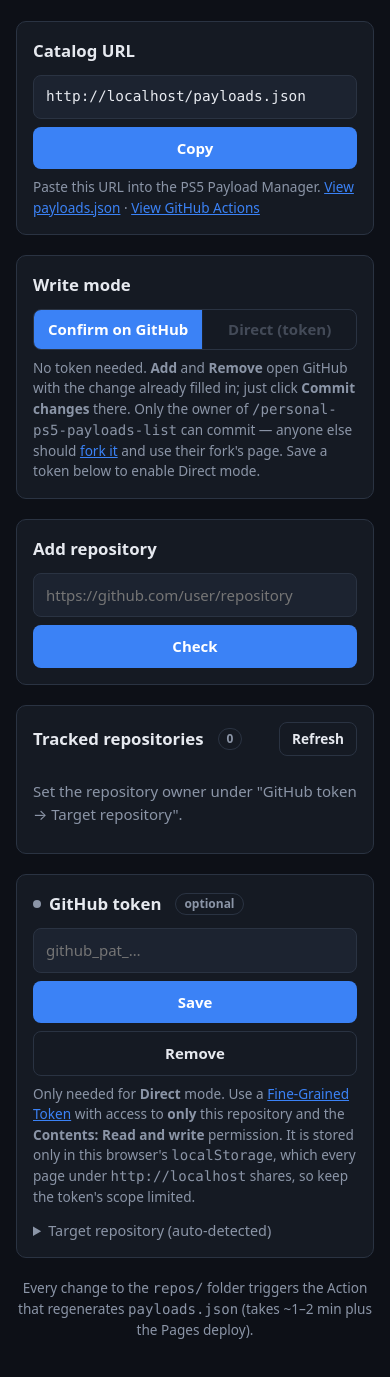
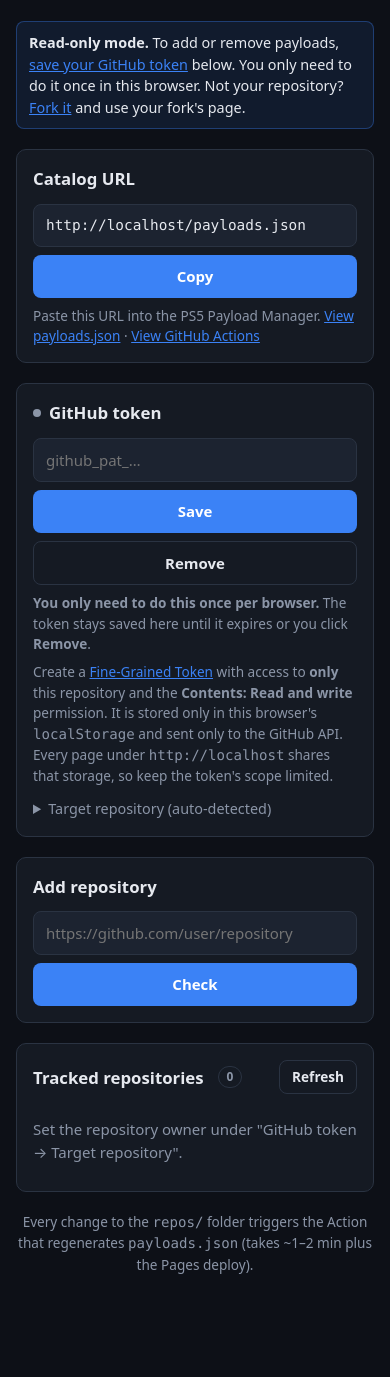
Before and after one commit to ciarantoner/ps5-personal-payloads-catalog, a plain HTML site: page manage/index.html in a window 390 px wide. Shown: the part 111-1488 px from the top of the page. After the commit the page ends 1450 px from the top, so only its background shows below. Drawn offline with Linux system fonts and the light colour scheme.

Commit message:
Use token-only writes and move token section under catalog URL
Drop the "Confirm on GitHub" mode and make it clear the token is asked for
only once per browser, until it expires or is removed.

Co-Authored-By: Claude Opus 5.5 <noreply@anthropic.com>

```diff
--- a/manage/index.html
+++ b/manage/index.html
@@ -78,11 +78,7 @@
   .msg.err { background: rgba(239, 68, 68, .1); border: 1px solid rgba(239, 68, 68, .35); }
   .msg.info { background: rgba(59, 130, 246, .1); border: 1px solid rgba(59, 130, 246, .35); }
 
-  .seg { display: inline-flex; border: 1px solid var(--border); border-radius: 8px; overflow: hidden; }
-  .seg button { background: transparent; color: var(--muted); border-radius: 0; padding: 8px 14px; font-weight: 600; }
-  .seg button + button { border-left: 1px solid var(--border); }
-  .seg button.active { background: var(--accent); color: #fff; }
-  .seg button:disabled { opacity: .4; }
+  #modeBanner { margin: 0 0 20px; }
 
   .preview {
     margin-top: 14px;
@@ -126,8 +122,6 @@
     section { padding: 16px; }
     ul.repos li { flex-wrap: wrap; }
     .row > button { width: 100%; }
-    .seg { width: 100%; }
-    .seg button { flex: 1; }
   }
 </style>
 </head>
@@ -137,6 +131,8 @@
     <h1>Personal PS5 Payloads List</h1>
     <p>Personal catalog for the PS5 Payload Manager (<span class="mono">pldmgr</span>).</p>
   </header>
+
+  <div id="modeBanner" class="msg show info"></div>
 
   <section>
     <h2>Catalog URL</h2>
@@ -148,12 +144,30 @@
   </section>
 
   <section>
-    <h2>Write mode</h2>
-    <div class="seg" role="group" aria-label="Write mode">
-      <button id="modeGithub" type="button">Confirm on GitHub</button>
-      <button id="modeDirect" type="button">Direct (token)</button>
+    <h2 id="tokenSection"><span id="tokenDot" class="dot"></span> GitHub token</h2>
+    <div class="row">
+      <input id="tokenInput" type="password" placeholder="github_pat_…" autocomplete="off" aria-label="Personal Access Token">
+      <button id="saveTokenBtn">Save</button>
+      <button id="clearTokenBtn" class="ghost">Remove</button>
     </div>
-    <p class="hint" id="modeHint"></p>
+    <p class="hint">
+      <b>You only need to do this once per browser.</b> The token stays saved here until it expires or you click <b>Remove</b>.
+    </p>
+    <p class="hint">
+      Create a <a href="https://github.com/settings/personal-access-tokens/new" target="_blank" rel="noopener">Fine-Grained Token</a>
+      with access to <b>only</b> this repository and the <b>Contents: Read and write</b> permission.
+      It is stored only in this browser's <span class="mono">localStorage</span> and sent only to the GitHub API.
+      Every page under <span class="mono" id="originHint"></span> shares that storage, so keep the token's scope limited.
+    </p>
+    <details>
+      <summary>Target repository (auto-detected)</summary>
+      <div class="row">
+        <input id="ownerInput" placeholder="owner" aria-label="Owner">
+        <input id="repoNameInput" placeholder="personal-ps5-payloads-list" aria-label="Repository">
+        <button id="saveTargetBtn" class="ghost">Apply</button>
+      </div>
+    </details>
+    <div id="tokenMsg" class="msg"></div>
   </section>
 
   <section>
@@ -172,30 +186,6 @@
     <div id="listMsg" class="msg"></div>
   </section>
 
-  <section>
-    <h2><span id="tokenDot" class="dot"></span> GitHub token <span class="badge">optional</span></h2>
-    <div class="row">
-      <input id="tokenInput" type="password" placeholder="github_pat_…" autocomplete="off" aria-label="Personal Access Token">
-      <button id="saveTokenBtn">Save</button>
-      <button id="clearTokenBtn" class="ghost">Remove</button>
-    </div>
-    <p class="hint">
-      Only needed for <b>Direct</b> mode. Use a <a href="https://github.com/settings/personal-access-tokens/new" target="_blank" rel="noopener">Fine-Grained Token</a>
-      with access to <b>only</b> this repository and the <b>Contents: Read and write</b> permission.
-      It is stored only in this browser's <span class="mono">localStorage</span>, which every page under
-      <span class="mono" id="originHint"></span> shares, so keep the token's scope limited.
-    </p>
-    <details>
-      <summary>Target repository (auto-detected)</summary>
-      <div class="row">
-        <input id="ownerInput" placeholder="owner" aria-label="Owner">
-        <input id="repoNameInput" placeholder="personal-ps5-payloads-list" aria-label="Repository">
-        <button id="saveTargetBtn" class="ghost">Apply</button>
-      </div>
-    </details>
-    <div id="tokenMsg" class="msg"></div>
-  </section>
-
   <footer>Every change to the <span class="mono">repos/</span> folder triggers the Action that regenerates <span class="mono">payloads.json</span> (takes ~1–2 min plus the Pages deploy).</footer>
 </main>
 
@@ -204,7 +194,7 @@
   const API = 'https://api.github.com';
   const DIR = 'repos';
   const BRANCH = 'main';
-  const LS = { token: 'ps5pl.token', owner: 'ps5pl.owner', repo: 'ps5pl.repo', mode: 'ps5pl.mode' };
+  const LS = { token: 'ps5pl.token', owner: 'ps5pl.owner', repo: 'ps5pl.repo' };
   const EXT = /\.(elf|bin)$/i;
   const FILE_RE = /^([A-Za-z0-9][A-Za-z0-9-]*)__(.+)\.txt$/;
 
@@ -276,25 +266,21 @@
     return esc(e.message || String(e));
   }
 
-  // ---------- Write mode ----------
+  // ---------- Mode (read-only vs edit) ----------
   const hasToken = () => !!store.get(LS.token);
-  const mode = () => (hasToken() && store.get(LS.mode) !== 'github' ? 'direct' : 'github');
 
   function renderMode() {
-    const m = mode();
-    $('modeGithub').classList.toggle('active', m === 'github');
-    $('modeDirect').classList.toggle('active', m === 'direct');
-    $('modeDirect').disabled = !hasToken();
-    $('modeHint').innerHTML = m === 'direct'
-      ? `Changes are written straight to <span class="mono">${esc(target.owner)}/${esc(target.repo)}</span> using your token.`
-      : `No token needed. <b>Add</b> and <b>Remove</b> open GitHub with the change already filled in; just click <b>Commit changes</b> there.
-         Only the owner of <span class="mono">${esc(target.owner)}/${esc(target.repo)}</span> can commit — anyone else should
-         <a href="${esc(repoUrl())}/fork" target="_blank" rel="noopener">fork it</a> and use their fork's page.
-         ${hasToken() ? '' : 'Save a token below to enable Direct mode.'}`;
+    const banner = $('modeBanner');
+    if (hasToken()) {
+      banner.className = 'msg show ok';
+      banner.innerHTML = `<b>Edit mode</b> — changes are written to <span class="mono">${esc(target.owner)}/${esc(target.repo)}</span> using the token saved in this browser.`;
+    } else {
+      banner.className = 'msg show info';
+      banner.innerHTML = `<b>Read-only mode.</b> To add or remove payloads, <a href="#tokenSection">save your GitHub token</a> below.
+        You only need to do it once in this browser.
+        Not your repository? <a href="${esc(repoUrl())}/fork" target="_blank" rel="noopener">Fork it</a> and use your fork's page.`;
+    }
   }
-
-  $('modeGithub').addEventListener('click', () => { store.set(LS.mode, 'github'); renderMode(); renderList(); });
-  $('modeDirect').addEventListener('click', () => { store.set(LS.mode, 'direct'); renderMode(); renderList(); });
 
   // ---------- repos/ folder state ----------
   let files = [];   // { name, path, sha, owner, repo, key }
@@ -339,7 +325,6 @@
       list.innerHTML = '<li class="empty">No repositories tracked yet.</li>';
       return;
     }
-    const removeLabel = mode() === 'direct' ? 'Remove' : 'Remove on GitHub';
     list.innerHTML = files.map((f, i) => {
       let title, badge, meta;
       if (f.key) {
@@ -356,7 +341,7 @@
       }
       return `<li>
         <div class="repo-info">${title}${badge}<div class="repo-meta">${meta}</div></div>
-        <button class="danger" data-remove="${i}">${removeLabel}</button>
+        ${hasToken() ? `<button class="danger" data-remove="${i}">Remove</button>` : ''}
       </li>`;
     }).join('');
   }
@@ -437,7 +422,6 @@
       pending = { owner: fo, repo: fr, key };
 
       const version = String(release.tag_name || '').replace(/^[vV](?=\d)/, '');
-      const addLabel = mode() === 'direct' ? 'Add' : 'Add on GitHub';
       preview.innerHTML = `
         <h3>${esc(info.name || fr)}</h3>
         <div class="repo-meta">${esc(info.full_name)}</div>
@@ -447,7 +431,11 @@
           <dt>File</dt><dd class="mono">${esc(asset.name)} (${(asset.size / 1024).toFixed(1)} KB)</dd>
           <dt>Published</dt><dd>${esc(new Date(release.published_at).toLocaleString())}</dd>
         </dl>
-        ${already ? '<span class="badge ok">Already in the list</span>' : `<button id="addBtn">${addLabel}</button>`}`;
+        ${already
+          ? '<span class="badge ok">Already in the list</span>'
+          : hasToken()
+            ? '<button id="addBtn">Add</button>'
+            : '<p class="hint">Valid payload. <a href="#tokenSection">Save your GitHub token</a> to add it.</p>'}`;
       preview.className = 'preview show';
       const addBtn = $('addBtn');
       if (addBtn) addBtn.addEventListener('click', addPending);
@@ -464,13 +452,6 @@
     const msg = $('addMsg');
     const name = fileNameFor(p.owner, p.repo);
     const content = `https://github.com/${p.owner}/${p.repo}\n`;
-
-    if (mode() === 'github') {
-      const url = `${repoUrl()}/new/${BRANCH}?filename=${encodeURIComponent(`${DIR}/${name}`)}&value=${encodeURIComponent(content)}`;
-      window.open(url, '_blank', 'noopener');
-      showMsg(msg, 'info', `GitHub opened in a new tab with <span class="mono">${DIR}/${esc(name)}</span> filled in. Click <b>Commit changes</b> there, then <b>Refresh</b> the list here.`);
-      return;
-    }
 
     const btn = $('addBtn');
     btn.disabled = true; btn.textContent = 'Saving…';
@@ -500,12 +481,6 @@
     const label = f.key ? `${f.owner}/${f.repo}` : f.name;
     const msg = $('listMsg');
 
-    if (mode() === 'github') {
-      window.open(`${repoUrl()}/delete/${BRANCH}/${f.path.split('/').map(encodeURIComponent).join('/')}`, '_blank', 'noopener');
-      showMsg(msg, 'info', `GitHub opened in a new tab to delete <span class="mono">${esc(f.path)}</span>. Click <b>Commit changes</b> there, then <b>Refresh</b> here.`);
-      return;
-    }
-
     if (!confirm(`Remove ${label} from the list?`)) return;
     btn.disabled = true; btn.textContent = 'Removing…';
     try {
@@ -528,7 +503,6 @@
     const token = $('tokenInput').value.trim();
     if (!token) { showMsg(msg, 'err', 'Paste a token before saving.'); return; }
     store.set(LS.token, token);
-    store.set(LS.mode, 'direct');
     $('tokenInput').value = '';
     renderTarget();
     renderList();
@@ -537,7 +511,7 @@
       if (repo.permissions && repo.permissions.push === false) {
         showMsg(msg, 'err', `Token saved, but your account has no write access to <b>${esc(repo.full_name)}</b>. Fork it and use your fork's page.`);
       } else {
-        showMsg(msg, 'ok', `Token saved, with access to <b>${esc(repo.full_name)}</b>. Direct mode enabled.`);
+        showMsg(msg, 'ok', `Token saved, with access to <b>${esc(repo.full_name)}</b>. You won't be asked for it again in this browser.`);
       }
     } catch (e) {
       showMsg(msg, 'err', `Token saved, but verification failed: ${apiErrorText(e)}`);
@@ -548,6 +522,7 @@
     store.set(LS.token, '');
     renderTarget();
     renderList();
+    $('preview').className = 'preview';
     showMsg($('tokenMsg'), 'info', 'Token removed from this browser.');
   });
 
```
Also changed, not shown: 1 other file.
